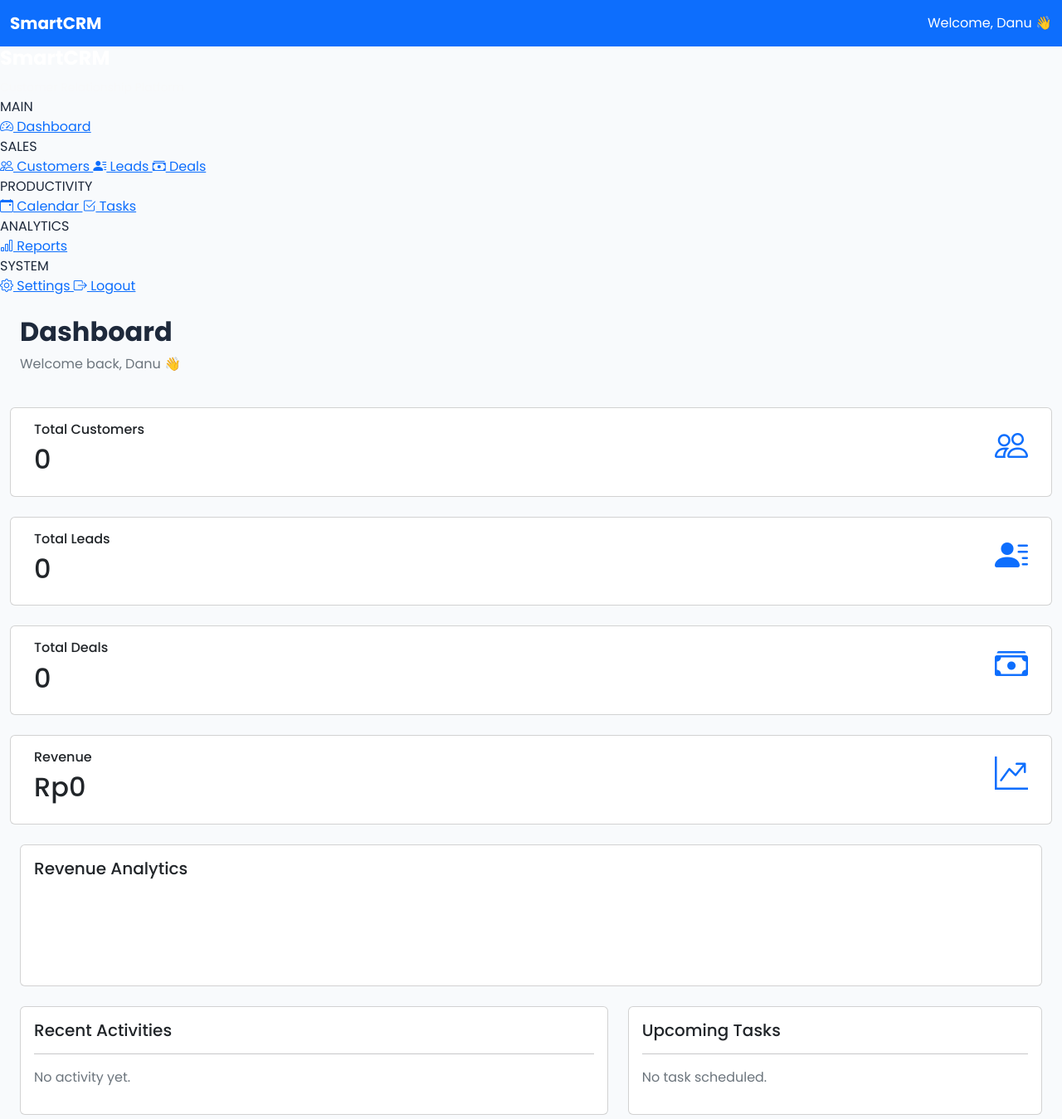
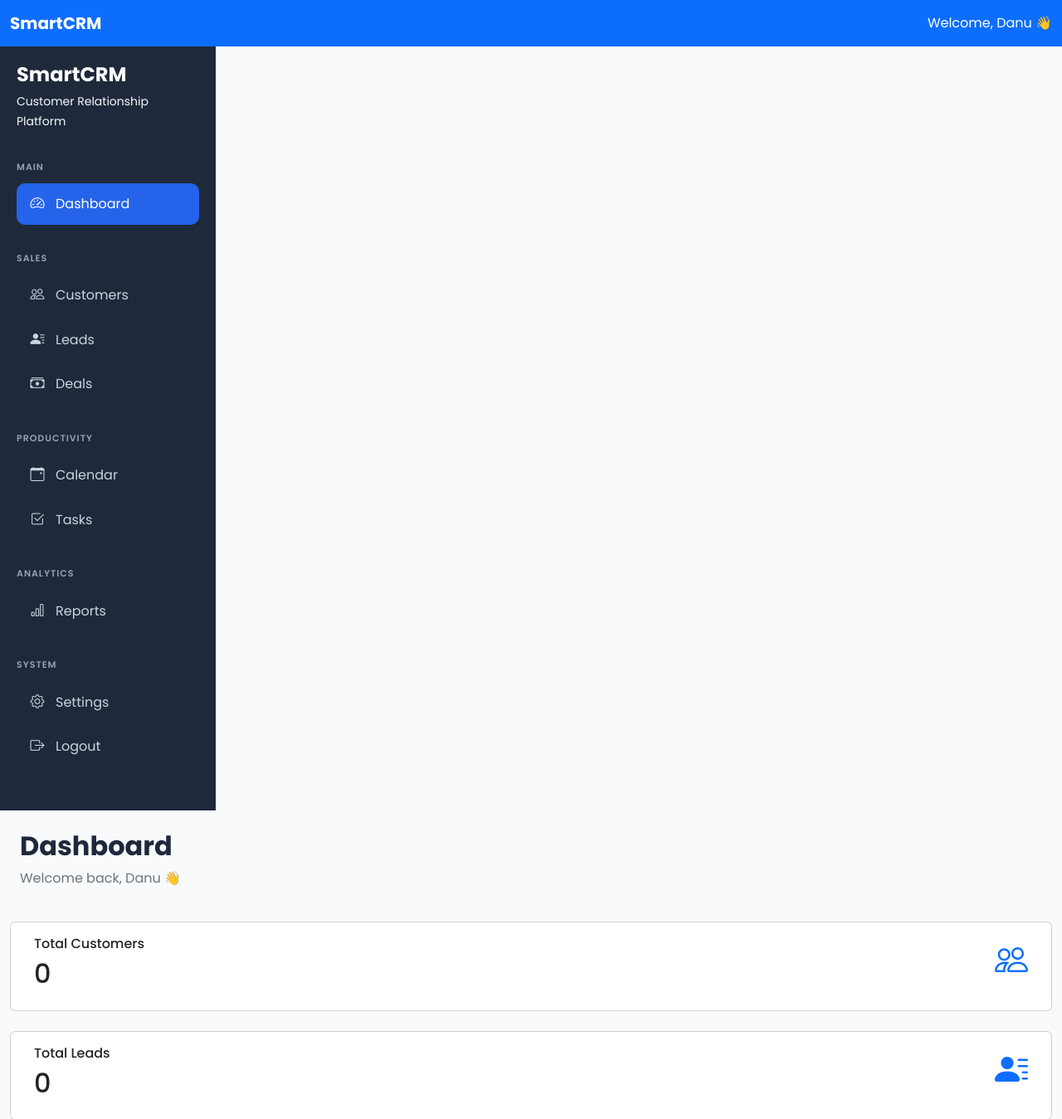
Before and after one commit to danusetiawan14/smart-crm-platform, a Flask app: page / in a window 1280 px wide. Shown: the top 1349 px of the page at 83% size. Run offline with Flask 3, Linux system fonts and the light colour scheme.

Commit message:
Build enterprise sidebar

```diff
--- a/static/css/sidebar.css
+++ b/static/css/sidebar.css
@@ -0,0 +1,110 @@
+/* ==========================================
+   SMARTCRM ENTERPRISE UI
+   Sidebar
+========================================== */
+
+.sidebar{
+
+    width:260px;
+
+    background:var(--sidebar-bg);
+
+    color:white;
+
+    display:flex;
+
+    flex-direction:column;
+
+    padding:20px;
+
+}
+
+.sidebar-header{
+
+    margin-bottom:35px;
+
+}
+
+.sidebar-header h4{
+
+    margin-bottom:5px;
+
+    font-weight:700;
+
+}
+
+.sidebar-header small{
+
+    color:var(--sidebar-title);
+
+    line-height:1.5;
+
+}
+
+.sidebar-group{
+
+    margin-bottom:28px;
+
+}
+
+.sidebar-title{
+
+    color:var(--sidebar-title);
+
+    font-size:11px;
+
+    font-weight:600;
+
+    letter-spacing:1px;
+
+    margin-bottom:12px;
+
+}
+
+.sidebar-link{
+
+    display:flex;
+
+    align-items:center;
+
+    gap:12px;
+
+    text-decoration:none;
+
+    color:var(--sidebar-text);
+
+    padding:12px 15px;
+
+    border-radius:10px;
+
+    transition:0.25s;
+
+    margin-bottom:4px;
+
+}
+
+.sidebar-link:hover{
+
+    background:var(--sidebar-hover);
+
+    color:white;
+
+}
+
+.sidebar-link.active{
+
+    background:var(--primary);
+
+    color:white;
+
+}
+
+.sidebar-link i{
+
+    width:20px;
+
+    text-align:center;
+
+    font-size:17px;
+
+}
--- a/static/css/style.css
+++ b/static/css/style.css
@@ -1,11 +1,9 @@
-/* =====================================
-   SMART CRM DESIGN SYSTEM
-===================================== */
+/* SmartCRM Design System */
 
 @import url("variables.css");
 @import url("layout.css");
 @import url("sidebar.css");
 @import url("navbar.css");
+@import url("components.css");
 @import url("dashboard.css");
-@import url("components.css");
 @import url("responsive.css");
```
Also changed, not shown: static/css/components.css (added), static/css/dashboard.css (added), static/css/navbar.css (added), static/css/responsive.css (added).
